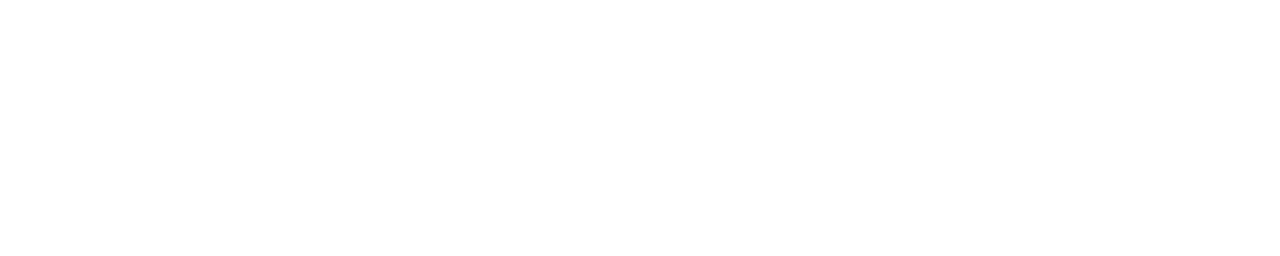
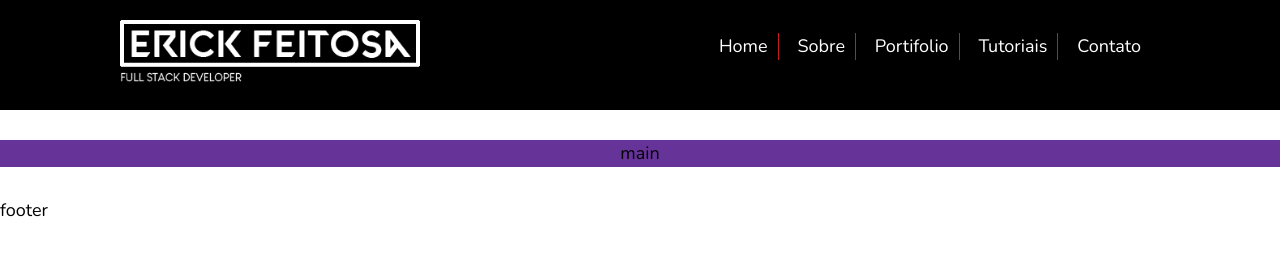
Before and after one commit to enafs/Portifolio, a website built with Parcel: page index.html in a window 1280 px wide. Built offline with nearby package versions, Linux system fonts and the light colour scheme.

Commit message:
include menu

```diff
--- a/index.html
+++ b/index.html
@@ -2,7 +2,8 @@
 <html lang="pt-br">
   <head>
     <meta charset="utf-8">
-    <title>Basic Front Boilerplate</title>
+    <title>Erick Feitosa</title>
+    <link rel="icon" href="img/favicon.png">
     <meta name="viewport" content="width=device-width, initial-scale=1">
     <link rel="preconnect" href="https://fonts.googleapis.com">
     <link rel="preconnect" href="https://fonts.gstatic.com" crossorigin>
@@ -17,8 +18,24 @@
     }
 </style>
   </head>
-
   <body>
-    <script src="js/index.js"></script>
+    <header class="l-header">
+      <div class="l-header__logo">
+        <img src="img/logo.png" alt="" class="logo-style">
+      </div>
+      <nav class="c-menu-header">
+        <ul>
+          <li class="l-menu__btns"><a href="#">Home</a></li>
+          <li class="l-menu__btns"><a href="#">Sobre</a></li>
+          <li class="l-menu__btns"><a href="#">Portifolio</a></li>
+          <li class="l-menu__btns"><a href="#">Tutoriais</a></li>
+          <li class="l-menu__btns"><a href="#">Contato</a></li>
+        </ul>
+      </nav>
+    </header>
+    <main class="l-main">
+      main
+    </main>
+    <footer class="l-footer">footer</footer>
   </body>
 </html>
--- a/sass/abstract/_variables.scss
+++ b/sass/abstract/_variables.scss
@@ -1,6 +1,12 @@
 // ==========================================================================
 // Colors
 // ==========================================================================
+
+$colors-theme: (
+  'dark'  : #000,
+  'white'  : #fff,
+  'red' : #c71c1c,
+);
 
 // webfatorial
 // ==========================================================================
@@ -47,12 +53,12 @@ $social-media-colors: (
 // Measures
 // ==========================================================================
 
-$global-max-width-raw: 780;
+$global-max-width-raw: 1200;
 $global-max-width    : rem($global-max-width-raw);
 
 $global-font-size  : rem(18);
 $global-line-height: 1.5;
-$global-radius     : rem(6);
+$global-radius     : rem(10);
 $global-module-size: rem(30);
 
 // ==========================================================================
--- a/sass/base/_elements.scss
+++ b/sass/base/_elements.scss
@@ -25,6 +25,15 @@ html {
 // @see https://moderncss.dev/generating-font-size-css-rules-and-creating-a-fluid-type-scale/
 body {
   line-height: 1.5;
+  display: grid;
+  grid-template-areas:
+  "header header header"
+  "main      main   main"
+  "footer footer footer";
+  grid-template-columns: 1fr $global-max-width 1fr;
+  grid-row-gap: $global-module-size;
+  grid-template-columns: 1fr $global-max-width 1fr;
+  grid-row-gap: $global-module-size;
 }
 
 // @see https://moderncss.dev/generating-font-size-css-rules-and-creating-a-fluid-type-scale/
--- /dev/null
+++ b/sass/component/_c-menu.scss
@@ -0,0 +1,32 @@
+.c-menu-header {
+  ul {
+    display: flex;
+    flex-direction: row;
+    justify-content: space-evenly;
+    width: 500px;
+    padding-top: 15px;
+
+    li {
+      list-style: none;
+      border-right: 1px solid var(--color-red);
+      padding-right: 10px;
+
+      &:last-child {
+        border: none;
+        padding-right: 0;
+      }
+
+      a {
+        text-decoration: none;
+        color: var(--color-white);
+        transition: 0.5s;
+
+        &:hover {
+          transform: scale(1.4);
+          color: rebeccapurple;
+        }
+
+      }
+    }
+  }
+}
--- /dev/null
+++ b/sass/layout/_l-footer.scss
@@ -0,0 +1,3 @@
+.l-footer {
+  grid-area: footer;
+}
--- /dev/null
+++ b/sass/layout/_l-header.scss
@@ -0,0 +1,16 @@
+.l-header {
+  background: var(--color-dark);
+  color: var(--color-white);
+  display: grid;
+  grid-area: header;
+  grid-template-columns: $global-max-width;
+  justify-content: center;
+  display: flex;
+  flex-direction: row;
+  justify-content: space-around;
+
+  .logo-style {
+        width: 300px;
+        padding: 20px 0;
+  }
+}
--- /dev/null
+++ b/sass/layout/_l-main.scss
@@ -0,0 +1,6 @@
+.l-main {
+  grid-area: main;
+  display: grid;
+  justify-content: center;
+  background-color: rebeccapurple;
+}
--- a/sass/style.scss
+++ b/sass/style.scss
@@ -10,6 +10,10 @@
 @import "abstract/z-index";
 
 :root {
+  @each $name, $color in $colors-theme {
+    --color-#{$name}: #{$color};
+  }
+
   @each $name, $color in $webfatorial-colors {
     --color-#{$name}: #{$color};
   }
@@ -42,12 +46,16 @@
 // ==========================================================================
 
 // @import "layout/l-";
+@import "layout/l-header";
+@import "layout/l-main";
+@import "layout/l-footer";
 
 // ==========================================================================
 // Component
 // ==========================================================================
 
 // @import "component/c-";
+@import "component/c-menu";
 
 // ==========================================================================
 // State
```
Also changed, not shown: img/favicon.png (added), img/logo.png (added), 1 other file.
